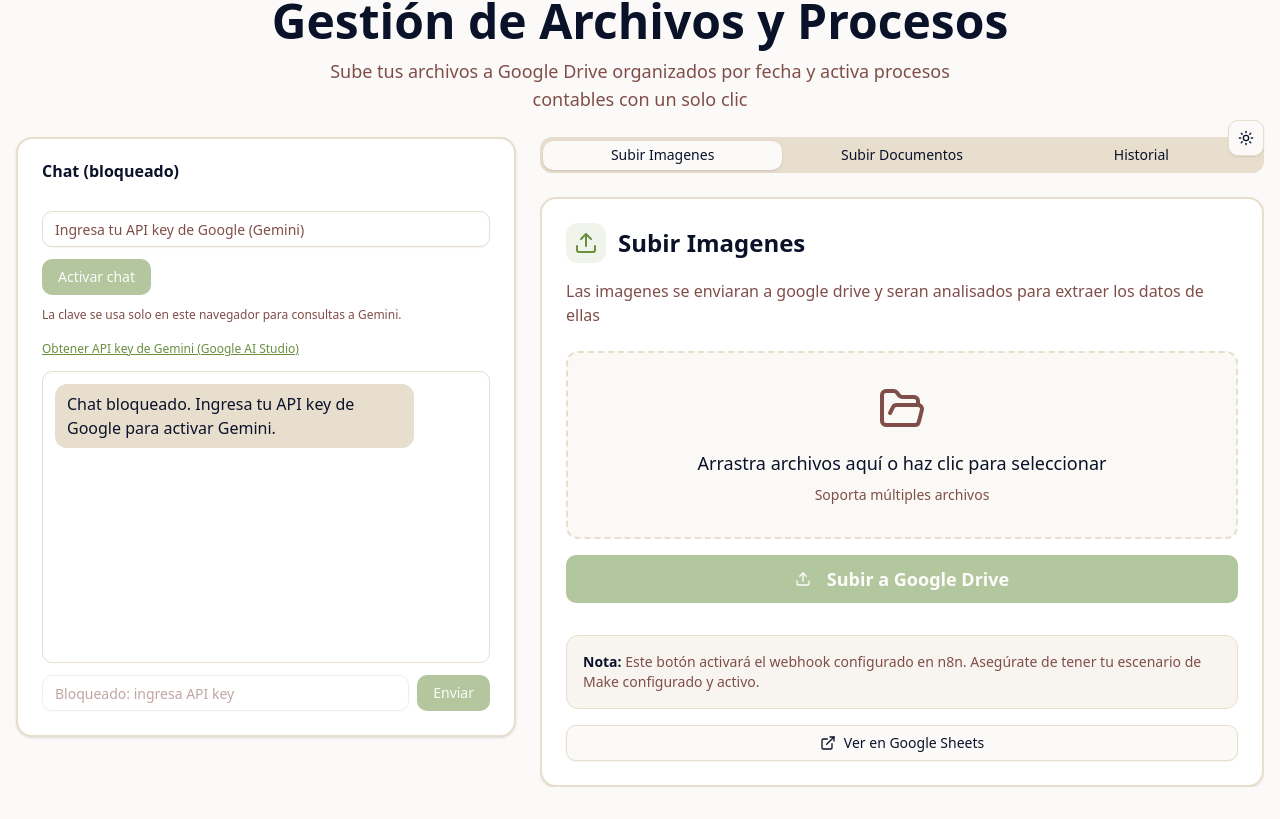
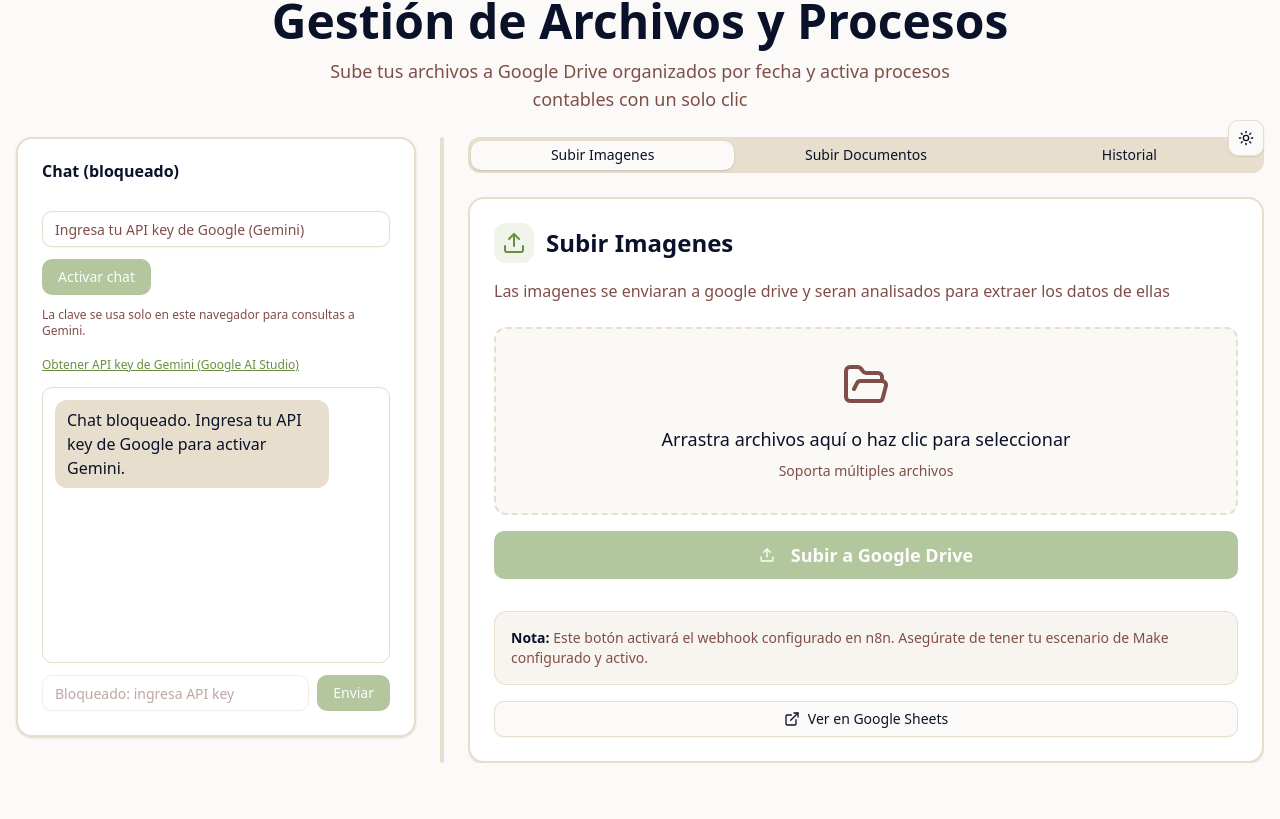
Before and after one commit to schnneider-utp/pepe-contador, a Next.js app: page / in a window 1280 px wide. Shown: the part 628-1447 px from the top of the page. After the commit the page ends 1423 px from the top, so only its background shows below. Built offline with nearby package versions, Linux system fonts and the light colour scheme.

Commit message:
feat(chat): add resizable chat panel with dynamic width
Implement chat panel resizing functionality with mouse drag. The width adjusts between 280px and 720px limits, with different default widths for xl and smaller screens. Added resize handle and proper event listeners for smooth interaction.

```diff
--- a/src/app/page.tsx
+++ b/src/app/page.tsx
@@ -1,3 +1,5 @@
+"use client"
+import React, { useEffect, useRef, useState } from "react"
 import { Header } from "@/components/header"
 import { ChatPanel } from "@/components/chat"
 import { AppTabsController } from "@/components/app-tabs-controller"
@@ -5,6 +7,32 @@ import { UserRagUploader } from "@/components/user-rag-uploader"
 import { ThemeToggle } from "@/components/theme-toggle"
 
 export default function HomePage() {
+  const containerRef = useRef<HTMLDivElement | null>(null)
+  const [chatW, setChatW] = useState<number>(400)
+
+  useEffect(() => {
+    const xl = window.matchMedia("(min-width: 1280px)").matches
+    setChatW(xl ? 400 : 300)
+  }, [])
+
+  const onResizeMouseDown = (e: React.MouseEvent<HTMLDivElement>) => {
+    e.preventDefault()
+    const rect = containerRef.current?.getBoundingClientRect()
+    if (!rect) return
+    const MIN = 280
+    const MAX = 720
+    const move = (ev: MouseEvent) => {
+      const x = ev.clientX - rect.left
+      const w = Math.max(MIN, Math.min(MAX, x))
+      setChatW(w)
+    }
+    const up = () => {
+      window.removeEventListener("mousemove", move)
+      window.removeEventListener("mouseup", up)
+    }
+    window.addEventListener("mousemove", move)
+    window.addEventListener("mouseup", up)
+  }
   return (
     <div className="min-h-screen bg-background flex flex-col">
       <Header />
@@ -21,11 +49,11 @@ export default function HomePage() {
           </p>
         </div>
 
-        <div className="grid lg:grid-cols-[400px_1fr] xl:grid-cols-[500px_1fr] gap-6 max-w-7xl mx-auto h-full min-h-0">
+        <div ref={containerRef} style={{ ["--chat-w" as any]: `${chatW}px` }} className="grid lg:grid-cols-[var(--chat-w)_4px_1fr] xl:grid-cols-[var(--chat-w)_4px_1fr] gap-6 max-w-7xl mx-auto h-full min-h-0">
           <aside className="hidden lg:block h-full">
             <ChatPanel />
           </aside>
-
+          <div onMouseDown={onResizeMouseDown} className="hidden lg:block w-1 bg-border rounded-sm cursor-col-resize" />
           <section className="h-full flex flex-col overflow-x-hidden overflow-y-auto min-h-0">
             <AppTabsController />
           </section>
```
